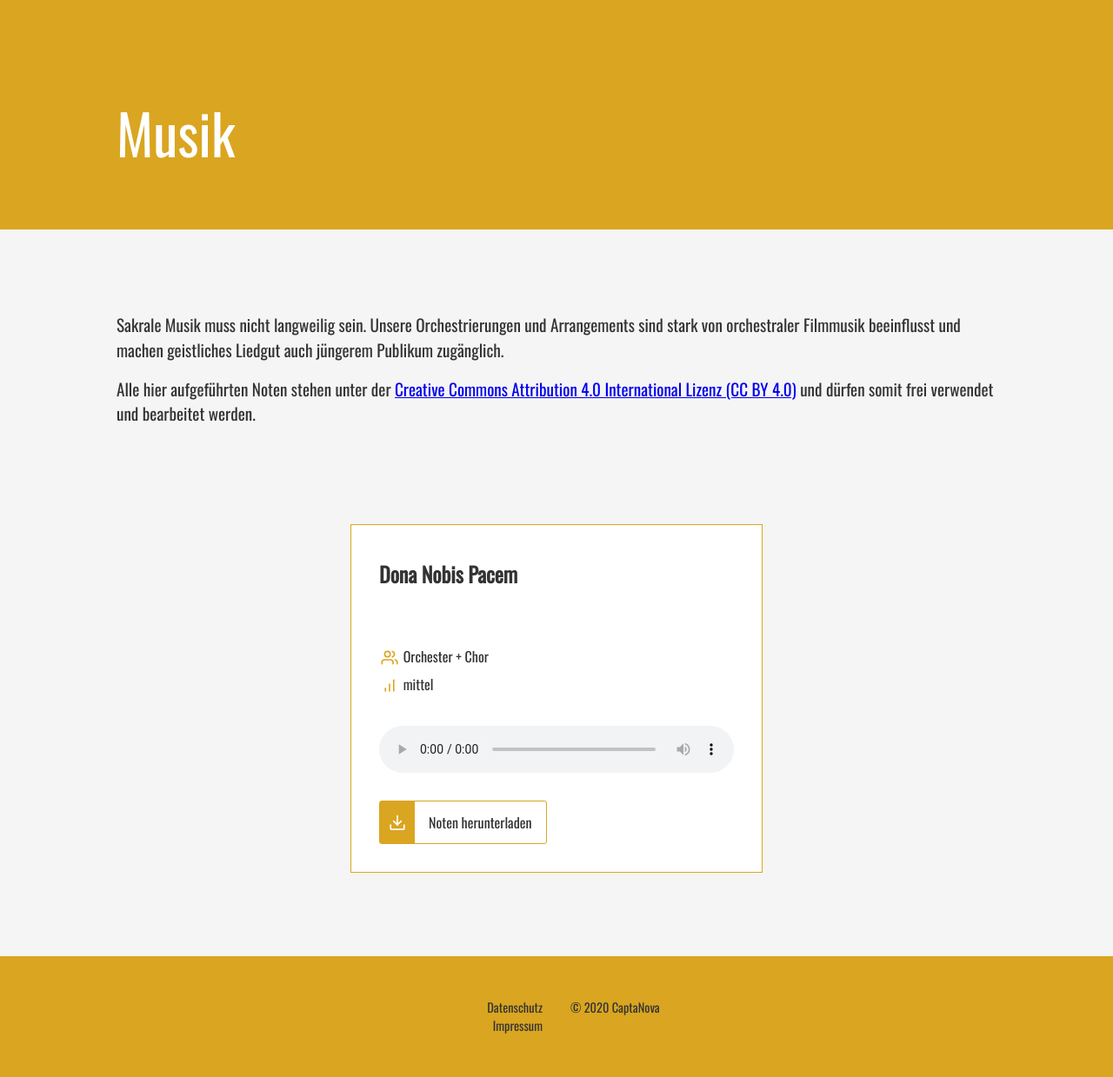
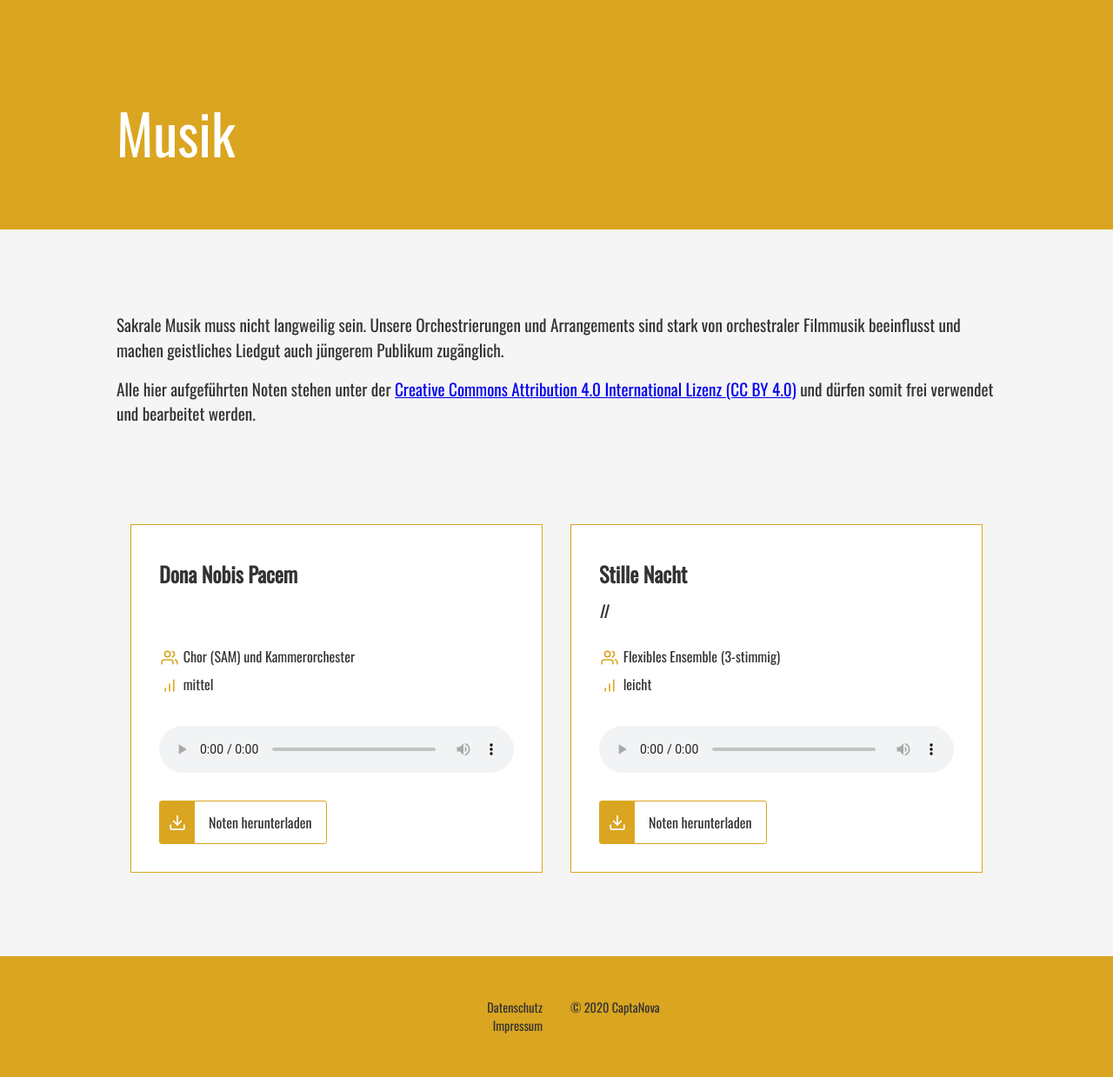
Before and after one commit to CaptaNova/captanova.de, a Jekyll site: the page built from musik.md, in a window 1280 px wide. Shown: the whole page at 87% size. Built offline with Jekyll 4.4.1, drawn with Linux system fonts in a browser that asks for light colours.

Commit message:
add new music score

```diff
--- a/_data/sheet_music.yml
+++ b/_data/sheet_music.yml
@@ -1,4 +1,9 @@
 - title: Dona nobis pacem
-  category: Orchester + Chor
+  category: Chor (SAM) und Kammerorchester
   difficulty: mittel
   link: Dona%20nobis%20pacem
+- title: Stille Nacht
+  subtitle: II
+  category: Flexibles Ensemble (3-stimmig)
+  difficulty: leicht
+  link: Stille%20Nacht/II
```
